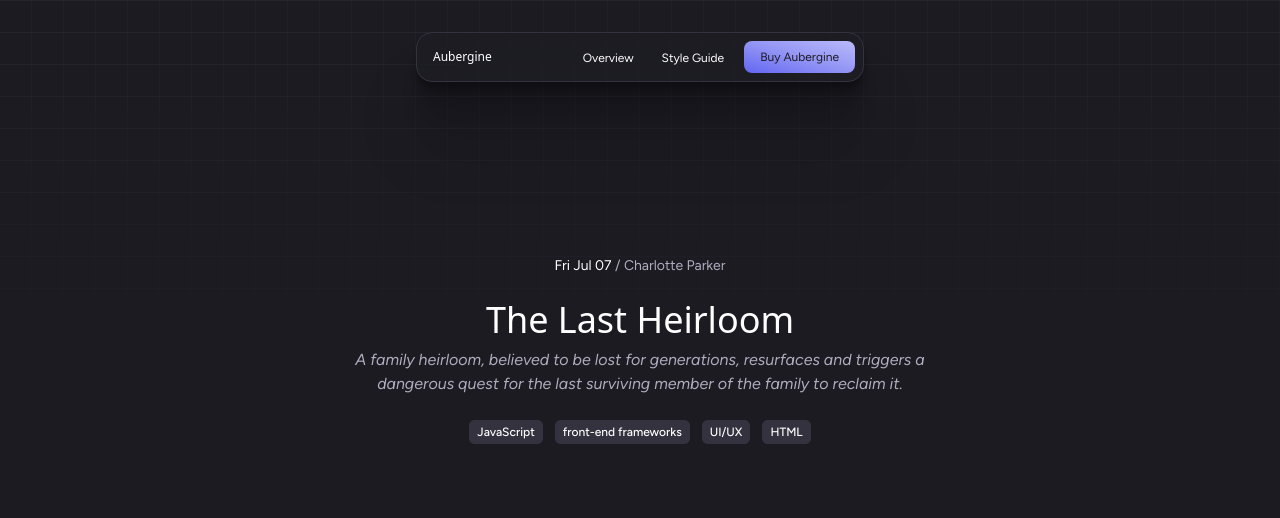
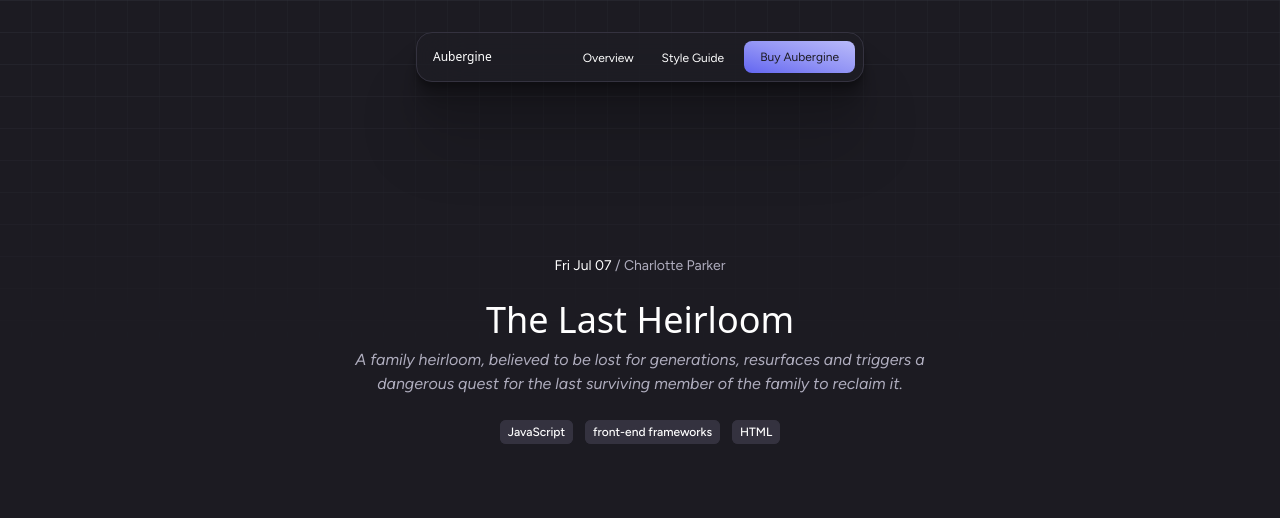
Before and after one commit to fluidityai/aubergine, an Astro site: page /posts/2 in a window 1280 px wide. Shown: the top 518 px of the page. Built offline with nearby package versions, Linux system fonts and the light colour scheme; Astro itself is replaced by a stand-in of ours; some packages are replaced by stand-ins of ours; a web font is replaced by a local one.

Commit message:
v2 ready

```diff
--- a/src/content/posts/2.md
+++ b/src/content/posts/2.md
@@ -6,7 +6,7 @@ description: "A family heirloom, believed to be lost for generations, resurfaces
 image:
   url: "/thumbnails/2.svg"
   alt: "The Astro logo with the word One."
-tags: ["JavaScript", "front-end frameworks", "UI/UX", "HTML"]
+tags: ["JavaScript", "front-end frameworks",  "HTML"]
 ---
 
  Immersive content has rapidly gained traction in recent years thanks to developments in interactivity and animation.
```
